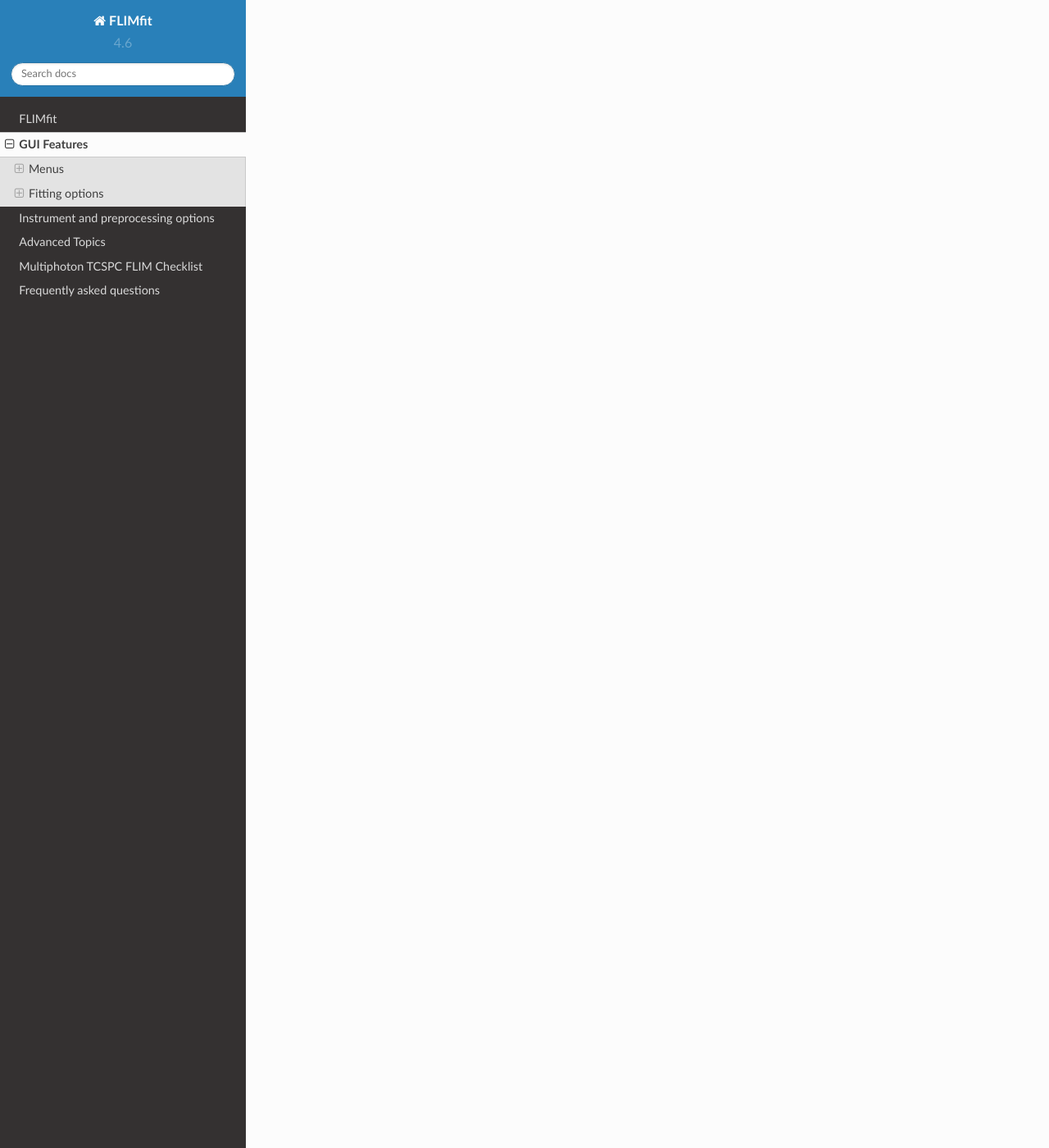
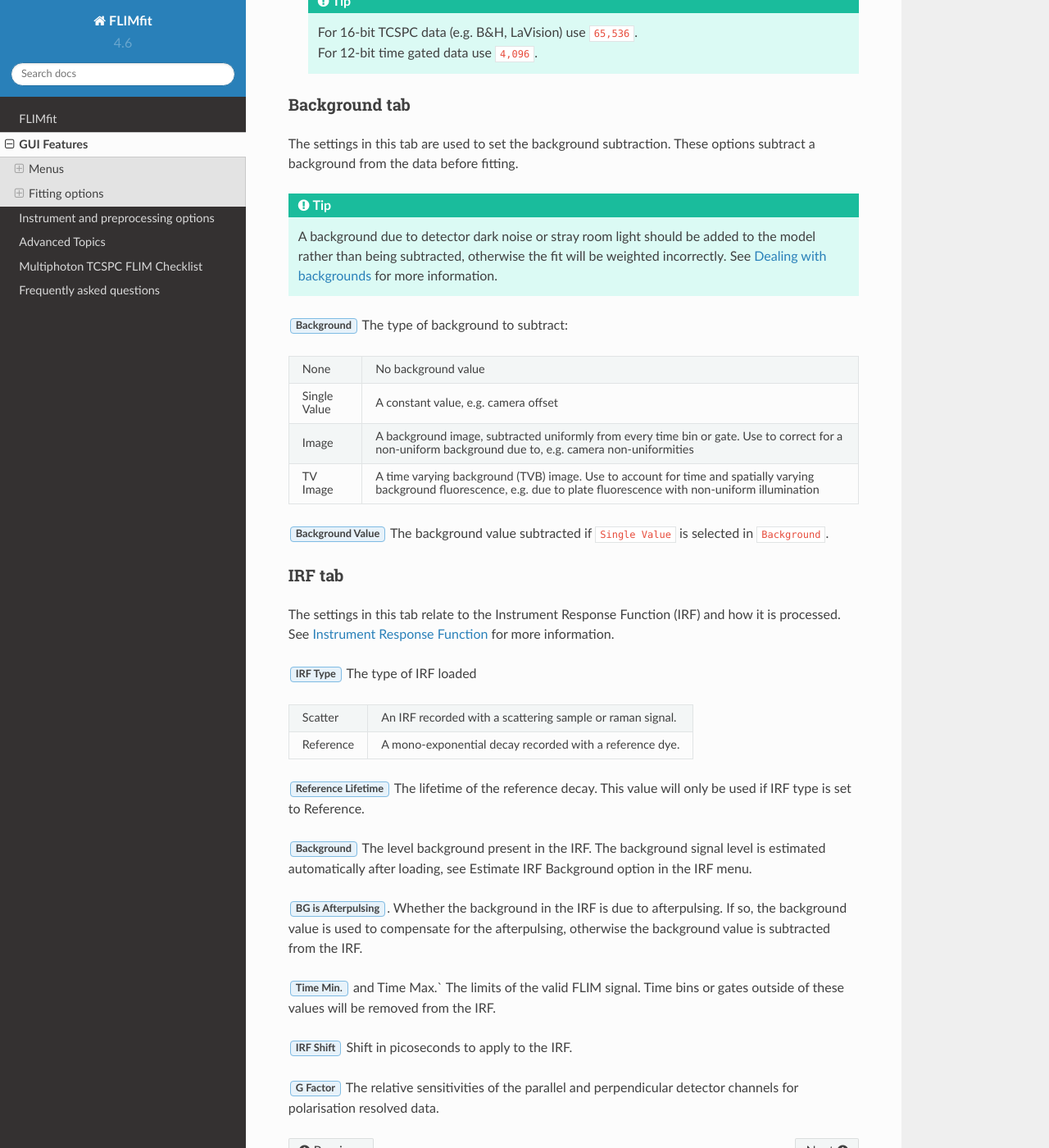
Before and after one commit to flimfit/FLIMfit-documentation, a Sphinx documentation site: the page built from source/gui.rst, in a window 1280 px wide and 1400 px high, scrolled down 8672 px. Shown: the whole window at 82% size. Built offline with Sphinx 7.4.7 and the Read the Docs theme 2.0.0, drawn with Linux system fonts in a browser that asks for light colours; pages that are not in the unit, such as notebooks, are missing from menus; some of the changed text lies outside the part shown.

Commit message:
Update gui.rst

```diff
--- a/source/gui.rst
+++ b/source/gui.rst
@@ -187,3 +187,81 @@
 :guilabel:`Live Fit` checkbox to dynamically refit the currently selected decay as fitted parameters are changed or as the selected region is changed. This option does not automatically fit the whole dataset.
 
 :guilabel:`Calculate Errors` checkbox to estimate confidence intervals on the global parameters based on the F statistic. This option should currently be considered experimental and significantly increases the fitting time.
+
+
+Instrument and preprocessing options
+=======================================
+
+Data tab
+------------------
+These settings are used to specify data acquisition parameters and set any required pre-processing.
+
+:guilabel:`Smoothing` The kernel size used for spatially smoothing the data to reduce the noise. The equivalent binning setting in Becker and Hickl software is provided for reference.
+
+  .. note::
+     To ensure that the smoothing does not affect the choice of background or threshold values, data is averaged rather than summed over the kernel. The :math:`\chi^2` value correctly accounts for the level of smoothing applied.
+
+
+:guilabel:`Integrated Min.` Pixels which have an integrated intensity of less than this value will be excluded from the fit. This may be used to exclude pixels which are too dim to give a good fit.
+
+  .. note::
+     The integrated intensity is calculated after accounting for the specified background and is not smoothed.
+
+:guilabel:`Time Min.` and :guilabel:`Time Max.` The limits of the valid FLIM signal. Time bins or gates outside of these values will be excluded from the fit. Use this to remove, e.g. TCSPC data which falls outside of the linear range of the TAC.
+
+:guilabel:`Counts/Photon` The average number of digital counts recorded per photon. This is used to correct the :math:`\chi^2` value to account for the gain provided by the intensifier and camera.
+
+  .. tip::
+     For TCSPC data this should be left at 1.
+
+:guilabel:`Rep. Rate` The repetition rate of the laser used to acquire the data, in MHz.  This is used to correct for incomplete decays.
+
+  .. warning::
+     This value must be set correctly; if it is set incorrectly the fitting may fail or produce a very poor fit.
+
+:guilabel:`Gate Max.` Saturation limit of the data. Pixels which have a time bin or gate above this limit will be excluded from the fit. This can be used to exclude saturated pixels which will bias the fit.
+
+  .. tip::
+     | For 16-bit TCSPC data (e.g. B&H, LaVision) use ``65,536``.
+     | For 12-bit time gated data use ``4,096``.
+
+Background tab
+------------------
+The settings in this tab are used to set the background subtraction. These options subtract a background from the data before fitting.
+
+.. tip::
+   A background due to detector dark noise or stray room light should be added to the model rather than being subtracted, otherwise the fit will be weighted incorrectly. See :ref:`backgrounds` for more information.
+
+:guilabel:`Background` The type of background to subtract:
+
+============  ============
+None          No background value
+Single Value  A constant value, e.g. camera offset
+Image         A background image, subtracted uniformly from every time bin or gate. Use to correct for a non-uniform background due to, e.g. camera non-uniformities
+TV Image      A time varying background (TVB) image. Use to account for time and spatially varying background fluorescence, e.g. due to plate fluorescence with non-uniform illumination
+============  ============
+
+:guilabel:`Background Value` The background value subtracted if ``Single Value`` is selected in ``Background``.
+
+IRF tab
+------------------
+The settings in this tab relate to the Instrument Response Function (IRF) and how it is processed. See :ref:`irfs` for more information.
+
+:guilabel:`IRF Type` The type of IRF loaded
+
+========== ==========
+Scatter    An IRF recorded with a scattering sample or raman signal.
+Reference  A mono-exponential decay recorded with a reference dye.
+========== ==========
+
+:guilabel:`Reference Lifetime` The lifetime of the reference decay. This value will only be used if IRF type is set to Reference.
+
+:guilabel:`Background` The level background present in the IRF. The background signal level is estimated automatically after loading, see Estimate IRF Background option in the IRF menu.
+
+:guilabel:`BG is Afterpulsing`. Whether the background in the IRF is due to afterpulsing. If so, the background value is used to compensate for the afterpulsing, otherwise the background value is subtracted from the IRF.
+
+:guilabel:`Time Min.` and Time Max.` The limits of the valid FLIM signal. Time bins or gates outside of these values will be removed from the IRF.
+
+:guilabel:`IRF Shift` Shift in picoseconds to apply to the IRF.
+
+:guilabel:`G Factor` The relative sensitivities of the parallel and perpendicular detector channels for polarisation resolved data.
```
